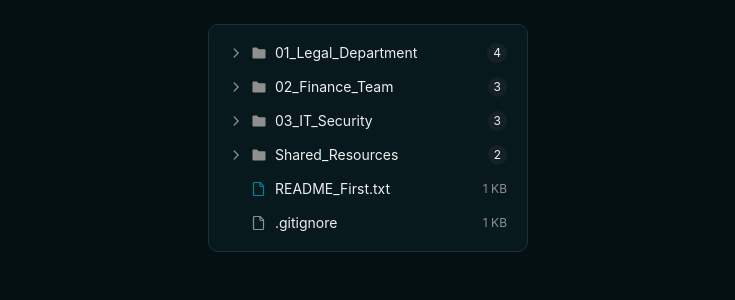
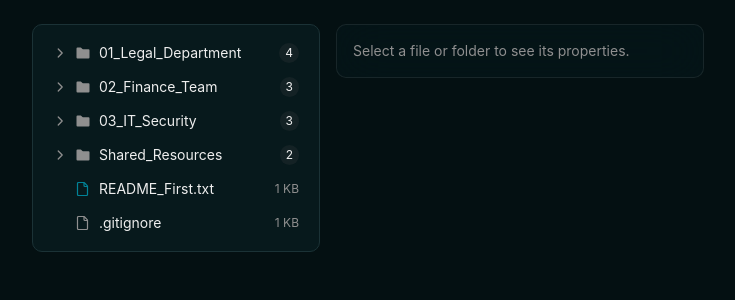
Before and after one commit to mugishaj092/fullstack, a React (Vite) app: page / in a window 1280 px wide. Shown: the top 300 px of the page, without its empty margins (272-1007 px from the left). Built offline with nearby package versions, Linux system fonts and the light colour scheme.

Commit message:
feat: properties panel showing selected item metadata

```diff
--- a/src/App.tsx
+++ b/src/App.tsx
@@ -1,11 +1,31 @@
 import { FileTree } from './components/tree/FileTree'
+import { TreeStateProvider, useTreeState } from './components/tree/TreeStateContext'
+import { PropertiesPanel } from './components/properties/PropertiesPanel'
+import vaultData from './data/vault-data.json'
+import type { VaultNode } from './types/vault'
+import { findNode } from './lib/tree'
+
+const forest = vaultData as VaultNode[]
+
+function ConnectedPropertiesPanel() {
+  const { selectedId } = useTreeState()
+  const node = selectedId ? findNode(forest, selectedId) : null
+  return <PropertiesPanel node={node} />
+}
 
 function App() {
   return (
     <div className="min-h-svh bg-background p-6 text-foreground">
-      <div className="mx-auto max-w-xs rounded-lg border border-border bg-card p-3">
-        <FileTree />
-      </div>
+      <TreeStateProvider>
+        <div className="mx-auto flex max-w-2xl gap-4">
+          <div className="w-72 shrink-0 rounded-lg border border-border bg-card p-3">
+            <FileTree />
+          </div>
+          <div className="flex-1">
+            <ConnectedPropertiesPanel />
+          </div>
+        </div>
+      </TreeStateProvider>
     </div>
   )
 }
--- /dev/null
+++ b/src/components/properties/PropertiesPanel.tsx
@@ -0,0 +1,51 @@
+import type { VaultNode } from '../../types/vault';
+import { computeStats } from '../../lib/stats';
+import { formatKB } from '../../lib/size';
+
+interface PropertiesPanelProps {
+  node: VaultNode | null;
+}
+
+/** Derives a type label from the filename's extension — e.g. "Email.pdf" -> "PDF". No invented MIME types. */
+function getFileTypeLabel(name: string): string {
+  const ext = name.split('.').pop();
+  return ext ? ext.toUpperCase() : name.toUpperCase();
+}
+
+export function PropertiesPanel({ node }: PropertiesPanelProps) {
+  if (!node) {
+    return (
+      <div className="glass rounded-lg p-4">
+        <p className="text-sm text-muted-foreground">Select a file or folder to see its properties.</p>
+      </div>
+    );
+  }
+
+  const rows =
+    node.type === 'file'
+      ? [
+          { label: 'Name', value: node.name },
+          { label: 'Type', value: getFileTypeLabel(node.name) },
+          { label: 'Size', value: node.size },
+        ]
+      : (() => {
+          const stats = computeStats(node);
+          return [
+            { label: 'Name', value: node.name },
+            { label: 'Type', value: 'Folder' },
+            { label: 'Contains', value: `${stats.fileCount} files` },
+            { label: 'Total size', value: formatKB(stats.totalKB) },
+          ];
+        })();
+
+  return (
+    <div className="glass rounded-lg">
+      {rows.map((row) => (
+        <div key={row.label} className="flex items-center justify-between border-b border-border px-4 py-3 last:border-b-0">
+          <span className="text-sm text-muted-foreground">{row.label}</span>
+          <span className="text-sm font-medium text-foreground">{row.value}</span>
+        </div>
+      ))}
+    </div>
+  );
+}
--- a/src/components/tree/FileTree.tsx
+++ b/src/components/tree/FileTree.tsx
@@ -1,14 +1,12 @@
-import { useState } from 'react';
 import vaultData from '../../data/vault-data.json';
 import type { VaultNode } from '../../types/vault';
 import { TreeNode } from './TreeNode';
-import { TreeStateContext } from './TreeStateContext';
+import { useTreeState } from './TreeStateContext';
 
 const forest = vaultData as VaultNode[];
 
 export function FileTree() {
-  const [expanded, setExpanded] = useState<Set<string>>(new Set());
-  const [selectedId, setSelectedId] = useState<string | null>(null);
+  const { expanded, setExpanded, selectedId, setSelectedId } = useTreeState();
 
   const handleToggle = (id: string) => {
     setExpanded((prev) => {
@@ -23,7 +21,6 @@ export function FileTree() {
   };
 
   return (
-    <TreeStateContext.Provider value={{ expanded, setExpanded, selectedId, setSelectedId }}>
     <div role="tree" aria-label="Vault" className="flex flex-col gap-0.5">
       {forest.map((node) => (
         <TreeNode
@@ -37,6 +34,5 @@ export function FileTree() {
         />
       ))}
     </div>
-    </TreeStateContext.Provider>
   );
 }
--- a/src/components/tree/TreeStateContext.tsx
+++ b/src/components/tree/TreeStateContext.tsx
@@ -1,4 +1,11 @@
-import { createContext, useContext, type Dispatch, type SetStateAction } from 'react';
+import {
+  createContext,
+  useContext,
+  useState,
+  type Dispatch,
+  type ReactNode,
+  type SetStateAction,
+} from 'react';
 
 export interface TreeStateContextValue {
   expanded: Set<string>;
@@ -9,9 +16,20 @@ export interface TreeStateContextValue {
 
 export const TreeStateContext = createContext<TreeStateContextValue | null>(null);
 
-/** Lets spec-06 (keyboard) and spec-07 (search) reach tree state without prop-drilling. */
 export function useTreeState(): TreeStateContextValue {
   const ctx = useContext(TreeStateContext);
   if (!ctx) throw new Error('useTreeState must be used within a TreeStateContext.Provider');
   return ctx;
 }
+
+/** Owns expanded/selectedId so FileTree and its siblings (properties panel, search) share one source of truth. */
+export function TreeStateProvider({ children }: { children: ReactNode }) {
+  const [expanded, setExpanded] = useState<Set<string>>(new Set());
+  const [selectedId, setSelectedId] = useState<string | null>(null);
+
+  return (
+    <TreeStateContext.Provider value={{ expanded, setExpanded, selectedId, setSelectedId }}>
+      {children}
+    </TreeStateContext.Provider>
+  );
+}
```
Lines whose indentation alone changed are shown as unchanged.
